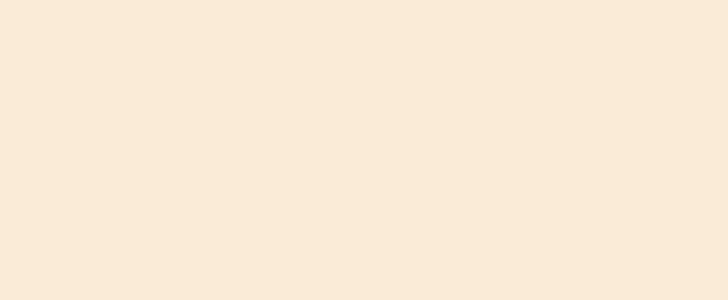
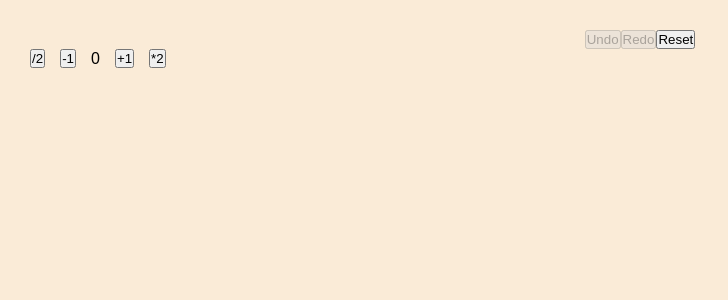
Before and after one commit to Sandeep96Shah/machineCoding, a React (Create React App) app: page /undoable-counter in a window 1280 px wide. Before the commit this address had no page. Shown: the top 300 px of the page, without its empty margins (0-728 px from the left). Built offline with nearby package versions, Linux system fonts and the light colour scheme.

Commit message:
Undoable Counter (#52)

```diff
--- a/src/App.js
+++ b/src/App.js
@@ -43,6 +43,7 @@ import ListInfiniteScroll from "./components/ListInfiniteScroll";
 import FileExplorer from "./components/FileExplorer";
 import JobBoard from "./components/JobBoard";
 import LimitInfiniteList from "./components/LimitInfiniteList";
+import UndoableCounter from "./components/UndoableCounter";
 
 function App() {
   return (
@@ -94,6 +95,7 @@ function App() {
         <Route path="file-explorer-1" element={<FileExplorer />} />
         <Route path="job-board" element={<JobBoard />} />
         <Route path="limit-infinite-list" element={<LimitInfiniteList />} />
+        <Route path="undoable-counter" element={<UndoableCounter />} />
       </Routes>
 
     </div>
--- a/src/components/Home/index.js
+++ b/src/components/Home/index.js
@@ -66,6 +66,7 @@ const Home = () => {
       <button onClick={() => handlenavigate("file-explorer-1")}>File Explorer-1</button>
       <button onClick={() => handlenavigate("job-board")}>Job board</button>
       <button onClick={() => handlenavigate("limit-infinite-list")}>Limit Infinite List</button>
+      <button onClick={() => handlenavigate("undoable-counter")}>Undoable Counter</button>
     </div>
   );
 };
--- /dev/null
+++ b/src/components/UndoableCounter/index.jsx
@@ -0,0 +1,89 @@
+import { useState } from "react";
+import "./styles.css";
+
+const UndoableCounter = () =>  {
+  const [history, setHistory] = useState([]);
+  const [value, setValue] = useState(0);
+  const [currentStep, setCurrentStep] = useState(0);
+
+  const visibleHistory = history.slice(0, currentStep);
+
+  const handleOperation = (operation) => {
+    const oldValue = value;
+    const newValue = eval(`${value} ${operation}`);
+    setValue(newValue);
+    setHistory((prevHistory) => [
+      ...prevHistory,
+      { operation, oldValue, newValue },
+    ]);
+    setCurrentStep((prevStep) => prevStep + 1);
+  };
+
+  const handleNavigateHistory = (type) =>
+    setCurrentStep((prevStep) =>
+      type === "redo" ? prevStep + 1 : prevStep - 1,
+    );
+
+  const handleReset = () => {
+    setHistory([]);
+    setCurrentStep(0);
+    setValue(0);
+  };
+
+  const actionButtons = [
+    {
+      title: "Undo",
+      isDisabled: !Boolean(visibleHistory.length) || currentStep === 0,
+      handleOnClick: () => handleNavigateHistory("undo"),
+    },
+    {
+      title: "Redo",
+      isDisabled: currentStep === history.length,
+      handleOnClick: () => handleNavigateHistory("redo"),
+    },
+    { title: "Reset", isDisabled: false, handleOnClick: handleReset },
+  ];
+
+  const operations = ["/2", "-1", "value", "+1", "*2"];
+
+  return (
+    <div>
+      <div>
+        {actionButtons.map(({ title, isDisabled, handleOnClick }) => (
+          <button disabled={isDisabled} onClick={handleOnClick}>
+            {title}
+          </button>
+        ))}
+      </div>
+      <div className="operation-container">
+        {operations.map((operation, index) =>
+          index === 2 ? (
+            <p>{value}</p>
+          ) : (
+            <button onClick={() => handleOperation(operation)}>
+              {operation}
+            </button>
+          ),
+        )}
+      </div>
+      <table>
+        {visibleHistory.length ? (
+          <tr>
+            <th>Operation</th>
+            <th>Old</th>
+            <th>New</th>
+          </tr>
+        ) : null}
+        {visibleHistory.map(({ operation, oldValue, newValue }) => (
+          <tr>
+            <td>{operation}</td>
+            <td>{oldValue}</td>
+            <td>{newValue}</td>
+          </tr>
+        ))}
+      </table>
+    </div>
+  );
+}
+
+export default UndoableCounter;
--- /dev/null
+++ b/src/components/UndoableCounter/styles.css
@@ -0,0 +1,9 @@
+body {
+    font-family: sans-serif;
+  }
+
+  .operation-container {
+    display: flex;
+    align-items: center;
+    gap: 15px;
+  }
```
